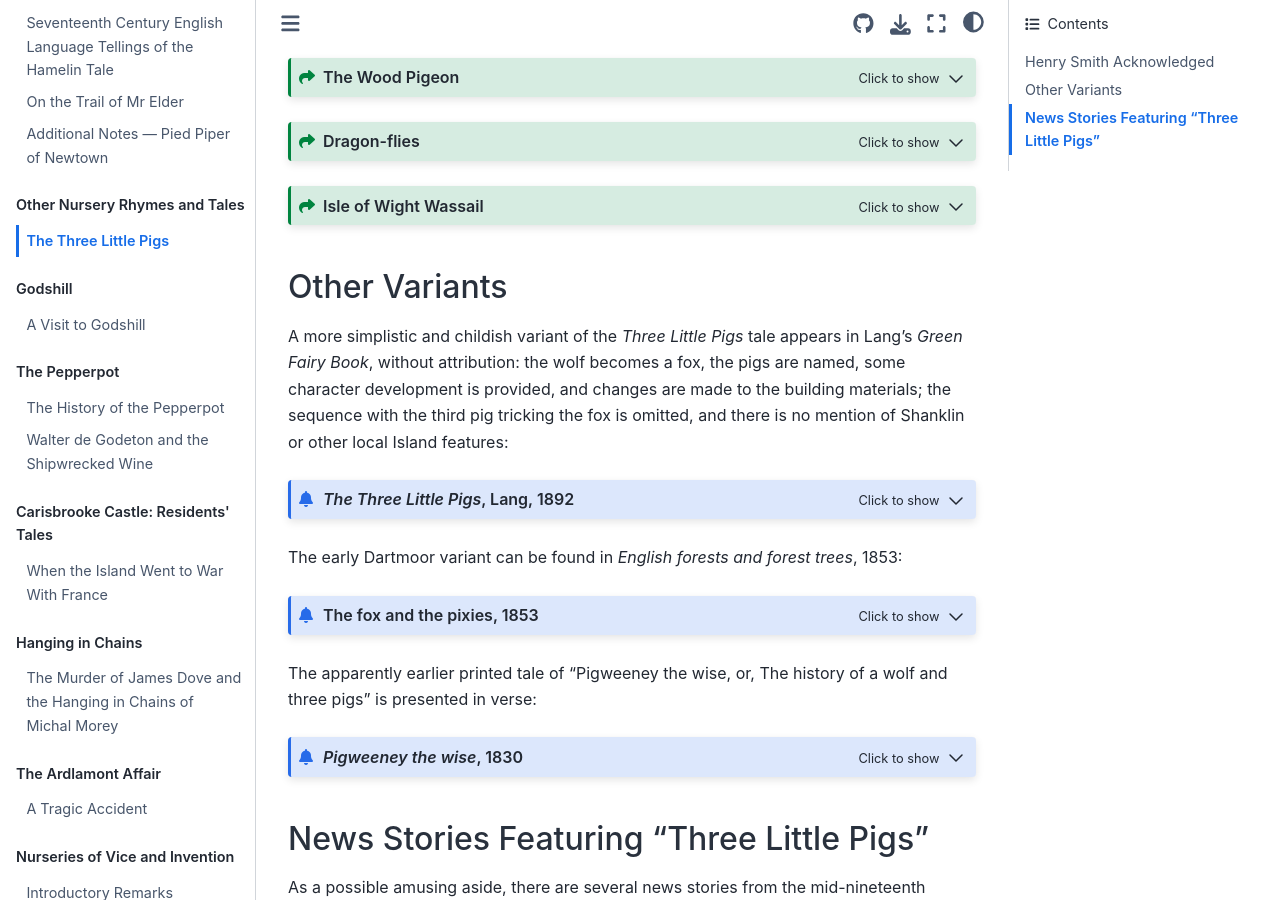
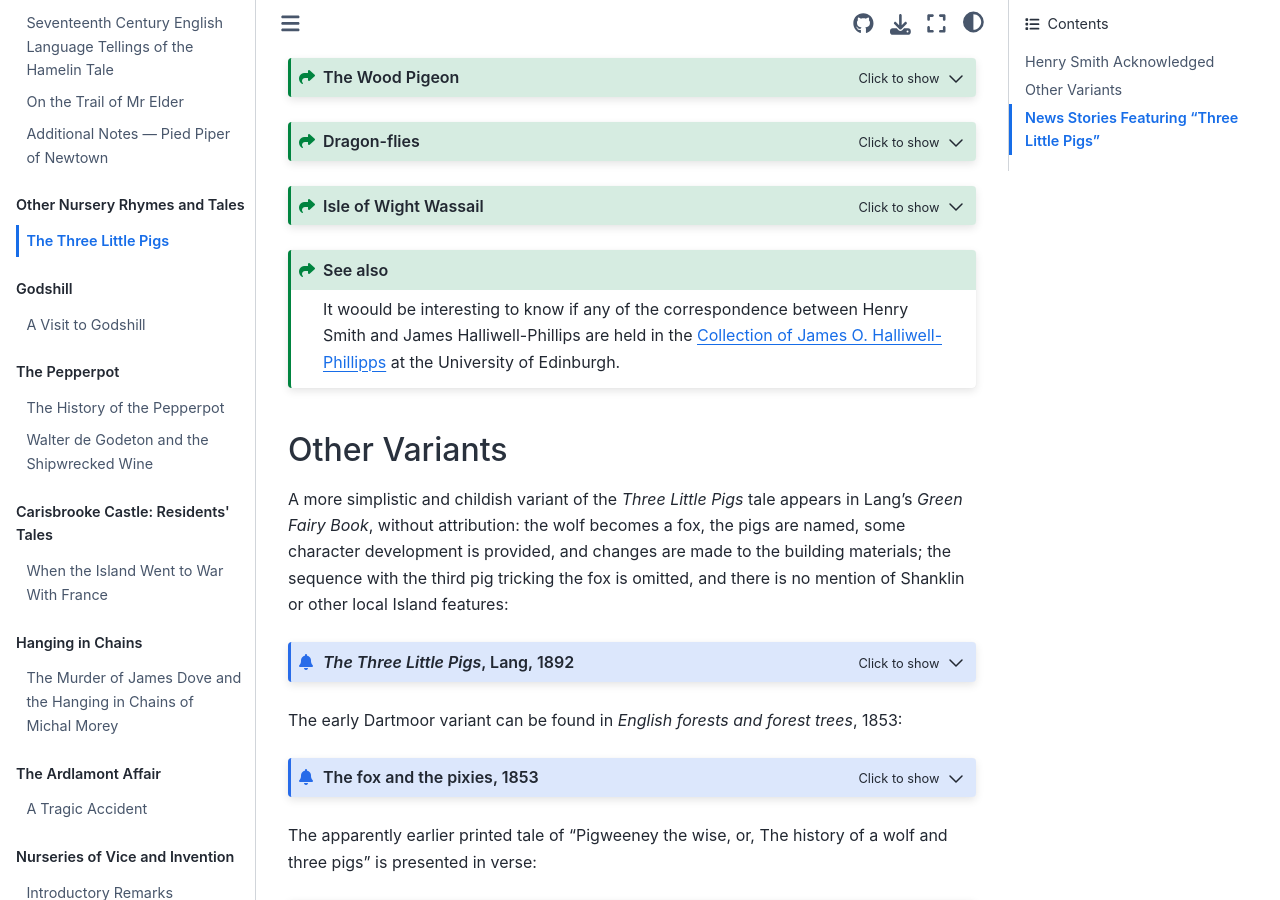
Before and after one commit to psychemedia/island-storynotes, a Jupyter Book: the page built from three-little-pigs.md, in a window 1280 px wide and 900 px high, scrolled down 1772 px. Built offline with Jupyter Book 1.0.4 settings and Sphinx 7.4.7 and the Sphinx Book theme 1.1.4, drawn with Linux system fonts in a browser that asks for light colours.

Commit message:
fix missing admonition title

````diff
--- a/three-little-pigs.md
+++ b/three-little-pigs.md
@@ -439,10 +439,9 @@ I wish you all a happy new year !
 
 ```
 
-```{admonition}
-:class: seealso
+```{seealso}
 
-It wpould be intersting to know if any of the correspondence between Henry Smith and James Halliwell-Phillips are held in the [Collection of James O. Halliwell-Phillipps](https://archives.collections.ed.ac.uk/repositories/2/resources/323) at the University of Edinburgh.
+It woould be interesting to know if any of the correspondence between Henry Smith and James Halliwell-Phillips are held in the [Collection of James O. Halliwell-Phillipps](https://archives.collections.ed.ac.uk/repositories/2/resources/323) at the University of Edinburgh.
 ```
 
 ## Other Variants
````
